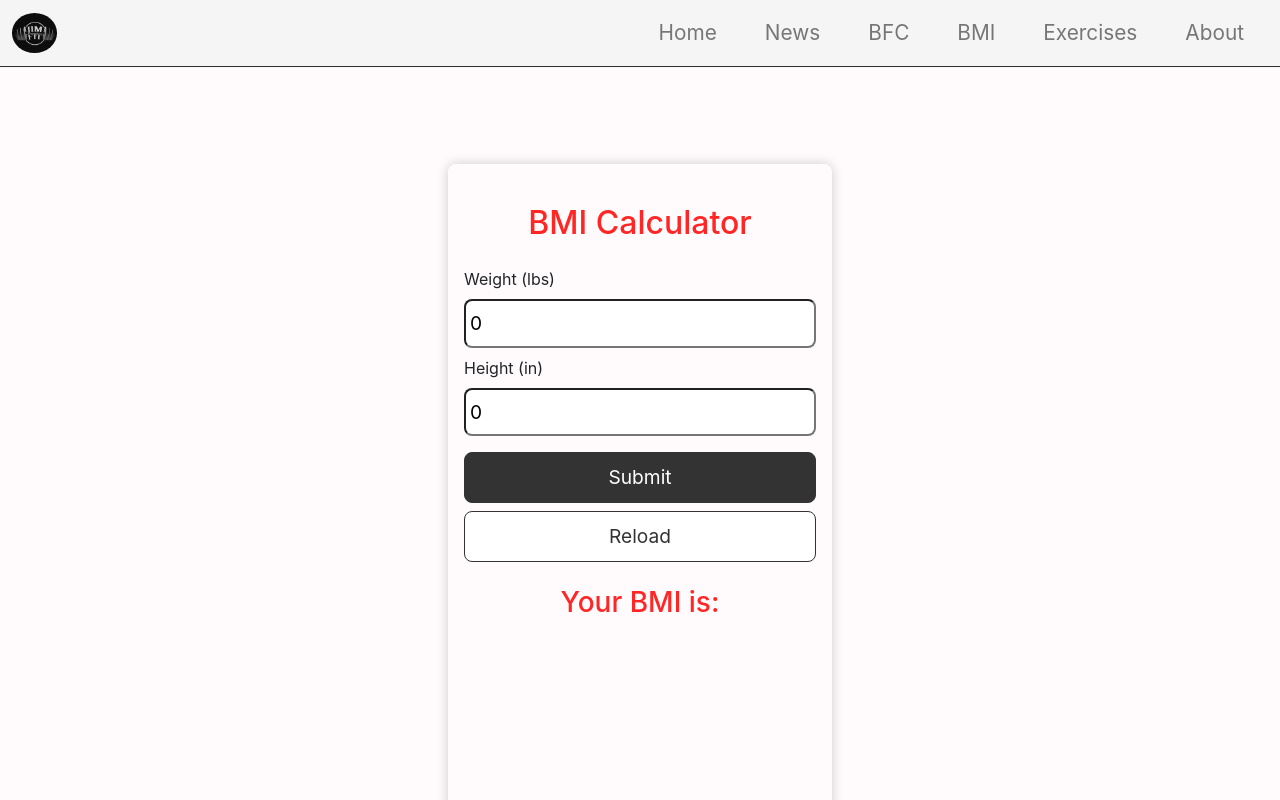
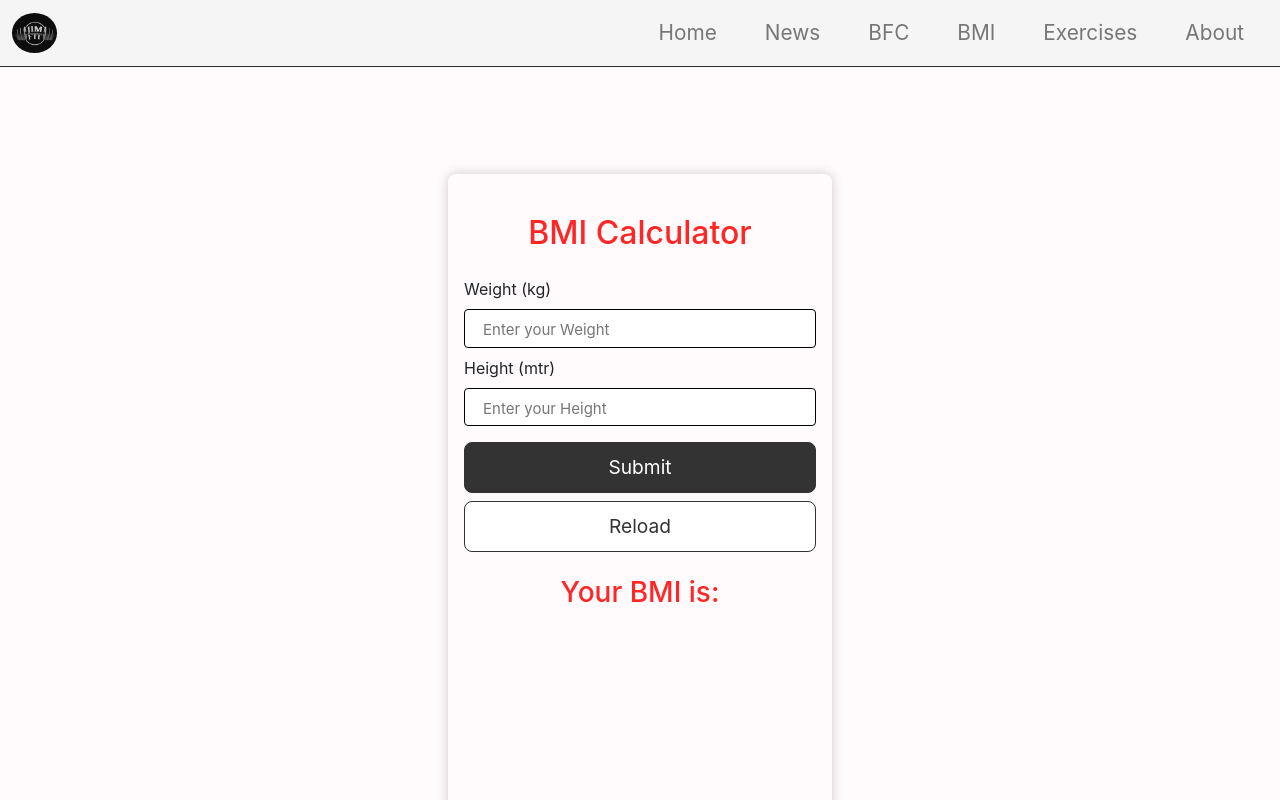
Before and after one commit to istekhar46/jimfit, a React (Create React App) app: page /bmi in a window 1280 px wide. Shown: the top 800 px of the page. Built offline with nearby package versions, Linux system fonts and the light colour scheme.

Commit message:
same previous commmit

```diff
--- a/src/components/BMICalculator.js
+++ b/src/components/BMICalculator.js
@@ -5,8 +5,8 @@ import '../index.css'
 function BMICalculator() {
 
   // state
-  const [weight, setWeight] = useState(0)
-  const [height, setHeight] = useState(0)
+  const [weight, setWeight] = useState('')
+  const [height, setHeight] = useState('')
   const [bmi, setBmi] = useState('')
   const [message, setMessage] = useState('')
 
@@ -19,7 +19,7 @@ function BMICalculator() {
     if (weight === 0 || height === 0) {
       alert('Please enter a valid weight and height')
     } else {
-      let bmi = (weight / (height * height) * 703)
+      let bmi = (weight / (height * height))
       setBmi(bmi.toFixed(1))
 
       // Logic for message
@@ -60,12 +60,12 @@ function BMICalculator() {
         <h2 className='center'>BMI Calculator</h2>
         <form onSubmit={calcBmi}>
           <div>
-            <label>Weight (lbs)</label>
-            <input value={weight} onChange={(e) => setWeight(e.target.value)} />
+            <label>Weight (kg)</label>
+            <input value={weight} onChange={(e) => setWeight(e.target.value)} placeholder='Enter your Weight' />
           </div>
           <div>
-            <label>Height (in)</label>
-            <input value={height} onChange={(event) => setHeight(event.target.value)} />
+            <label>Height (mtr)</label>
+            <input value={height} onChange={(event) => setHeight(event.target.value)} placeholder='Enter your Height' />
           </div>
           <div>
             <button className='btn' type='submit'>Submit</button>
--- a/src/index.css
+++ b/src/index.css
@@ -30,9 +30,15 @@
   input {
     width: 100%;
     font-size: 1.2rem;
-    padding: 8px 4px;
+    padding: 4px 8px;
     margin: 8px 0;
-    border-radius: 8px;
+    border-radius: 4px;
+    border:solid 1px ;
+    outline: none;
+  }
+  input::placeholder{
+    font-size: 15px;
+    padding: 10px;
   }
 
   .btn {
```
